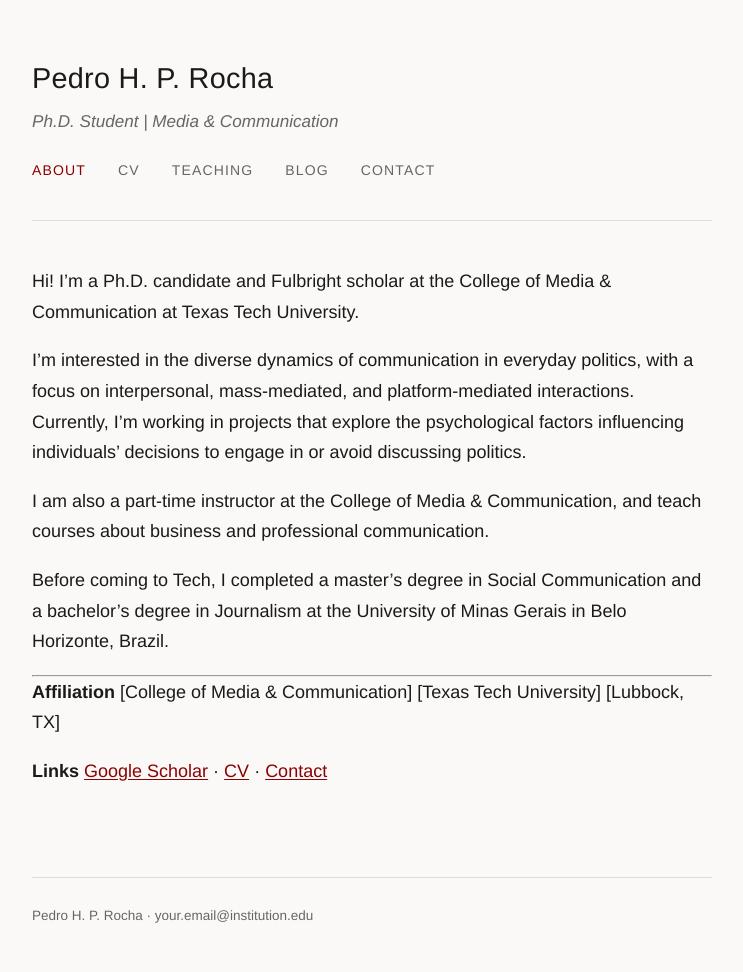
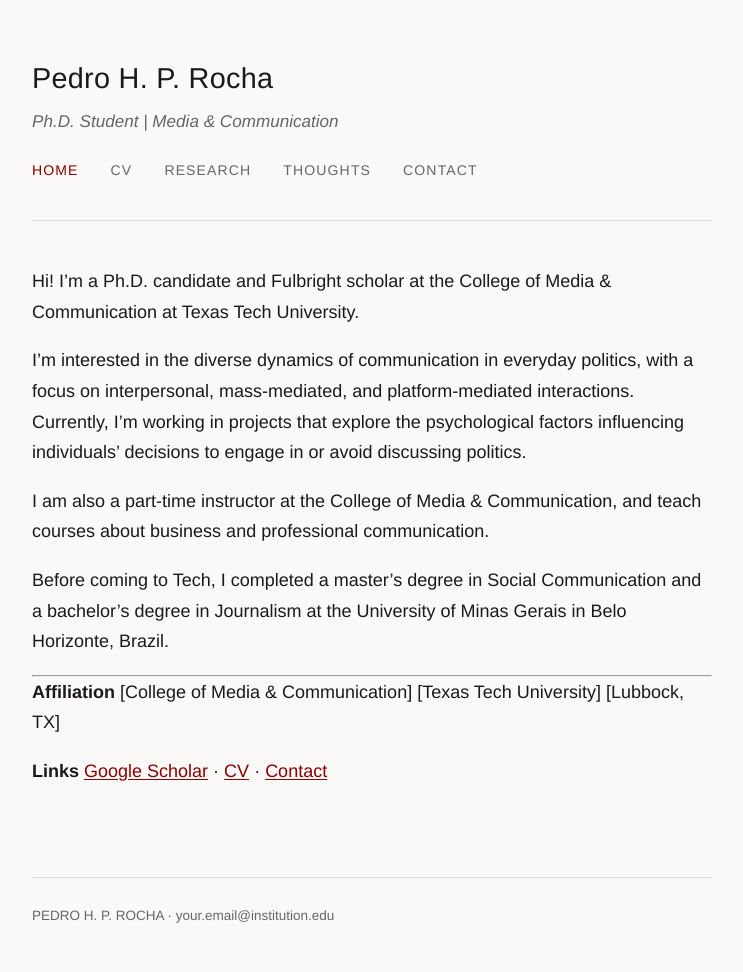
Before and after one commit to pedrohprocha/pedrohprocha.github.io, a Jekyll site: the page built from index.md, in a window 1280 px wide. Shown: the whole page, without its empty margins (268-1011 px from the left). Built offline with Jekyll 4.4.1, drawn with Linux system fonts in a browser that asks for light colours.

Commit message:
update default.html

```diff
--- a/_layouts/default.html
+++ b/_layouts/default.html
@@ -15,10 +15,10 @@
       <h1><a href="{{ '/' | relative_url }}">{{ site.title }}</a></h1>
       <p class="tagline">{{ site.description }}</p>
       <nav>
-        <a href="{{ '/' | relative_url }}"{% if page.url == '/' %} class="active"{% endif %}>About</a>
+        <a href="{{ '/' | relative_url }}"{% if page.url == '/' %} class="active"{% endif %}>HOME</a>
         <a href="{{ '/cv' | relative_url }}"{% if page.url contains 'cv' %} class="active"{% endif %}>CV</a>
-        <a href="{{ '/teaching' | relative_url }}"{% if page.url contains 'teaching' %} class="active"{% endif %}>Teaching</a>
-        <a href="{{ '/blog' | relative_url }}"{% if page.url contains 'blog' or page.layout == 'post' %} class="active"{% endif %}>Blog</a>
+        <a href="{{ '/research' | relative_url }}"{% if page.url contains 'research' %} class="active"{% endif %}>RESEARCH</a>
+        <a href="{{ '/blog' | relative_url }}"{% if page.url contains 'blog' or page.layout == 'post' %} class="active"{% endif %}>THOUGHTS</a>
         <a href="{{ '/contact' | relative_url }}"{% if page.url contains 'contact' %} class="active"{% endif %}>Contact</a>
       </nav>
     </header>
@@ -28,7 +28,7 @@
     </main>
 
     <footer class="site-footer">
-      <p>Pedro H. P. Rocha &middot; {{ site.email }}</p>
+      <p>PEDRO H. P. ROCHA &middot; {{ site.email }}</p>
     </footer>
   </div>
 </body>
```
